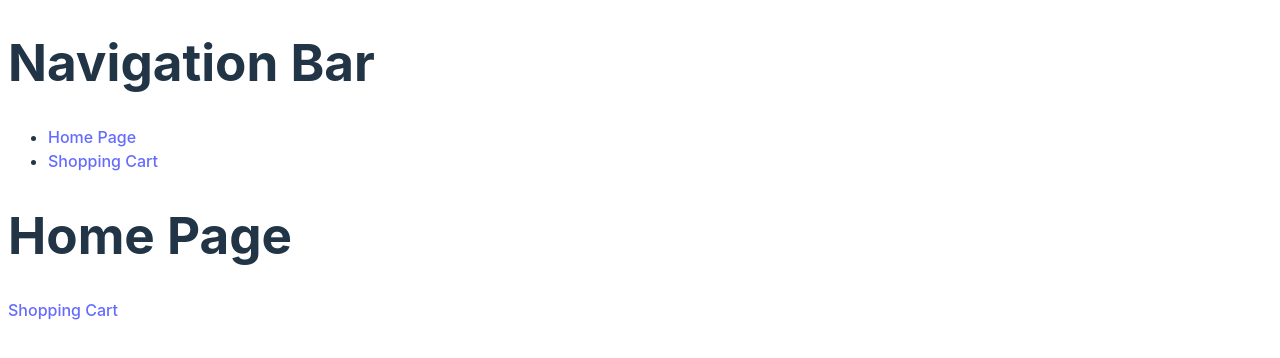
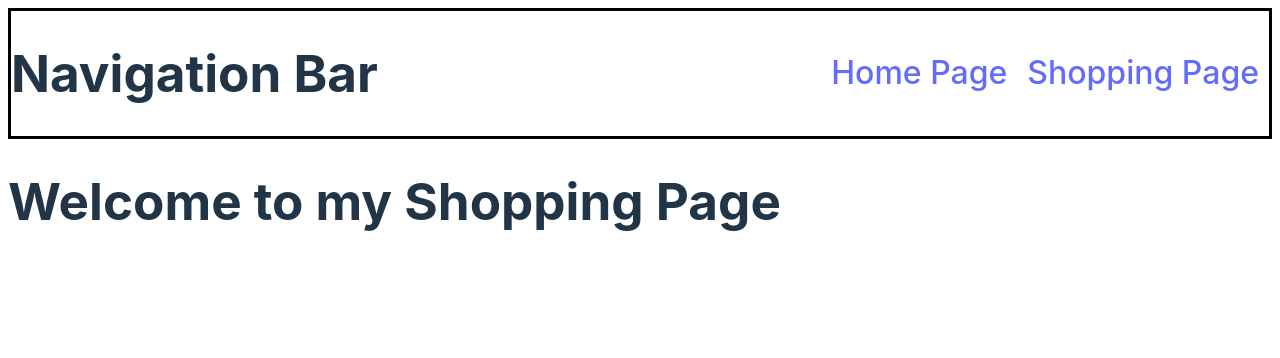
Before and after one commit to ChrisM345/shopping-cart, a React (Vite) app: page / in a window 1280 px wide. Shown: the top 358 px of the page. Built offline with nearby package versions, Linux system fonts and the light colour scheme.

Commit message:
Added Outlet. Added children to routes. Cart quantity now updates

```diff
--- a/src/components/HomePage.jsx
+++ b/src/components/HomePage.jsx
@@ -1,12 +1,11 @@
-import { Link } from "react-router-dom";
+import { Link, Outlet } from "react-router-dom";
 import Navigationbar from "./Navigation";
 
 const Homepage = () => {
   return (
     <>
       <Navigationbar />
-      <h1>Home Page</h1>
-      <Link to="ShoppingCart">Shopping Cart</Link>
+      <Outlet />
     </>
   );
 };
--- /dev/null
+++ b/src/components/MainPage.jsx
@@ -0,0 +1,9 @@
+const MainPage = () => {
+  return (
+    <>
+      <h1>Welcome to my Shopping Page</h1>
+    </>
+  );
+};
+
+export default MainPage;
--- a/src/components/Navigation.jsx
+++ b/src/components/Navigation.jsx
@@ -1,8 +1,9 @@
 import { Link } from "react-router-dom";
+import "../styles/Navigation.css";
 
 const Navigationbar = () => {
   return (
-    <>
+    <div className="navigationBar">
       <h1>Navigation Bar</h1>
       <nav>
         <ul>
@@ -10,11 +11,11 @@ const Navigationbar = () => {
             <Link to="/">Home Page</Link>
           </li>
           <li>
-            <Link to="/ShoppingCart">Shopping Cart</Link>
+            <Link to="/ShoppingCart">Shopping Page</Link>
           </li>
         </ul>
       </nav>
-    </>
+    </div>
   );
 };
 
--- a/src/components/ShoppingPage.jsx
+++ b/src/components/ShoppingPage.jsx
@@ -3,7 +3,7 @@ import { useState, useEffect } from "react";
 import "../styles/Shoppingpage.css";
 
 const ShopPage = () => {
-  const [cartItems, setCartItems] = useState([]);
+  const [cartQuantity, setCartQuantity] = useState(0);
   const [products, setProducts] = useState([]);
   const [productQty, setProductQty] = useState();
   const [loading, setLoading] = useState(true);
@@ -36,6 +36,7 @@ const ShopPage = () => {
     tempProductsData[index].quantity = productQty[index];
     // console.log(tempProductsData);
     setProducts(tempProductsData);
+    setCartQuantity(cartQuantity + parseInt(productQty[index]));
   }
 
   return loading ? (
@@ -44,8 +45,10 @@ const ShopPage = () => {
     </>
   ) : (
     <>
-      <Navigationbar />
-      <h1>Shop Page</h1>
+      <div className="shopNav">
+        <h1>Shop Page</h1>
+        <h1>Cart: {cartQuantity} Items</h1>
+      </div>
       <div className="productCardContainer">
         {products.map((product) => {
           return (
--- /dev/null
+++ b/src/styles/Navigation.css
@@ -0,0 +1,12 @@
+.navigationBar {
+  border: black solid;
+  display: flex;
+  align-items: center;
+  justify-content: space-between;
+}
+
+li {
+  display: inline;
+  padding: 10px;
+  font-size: 2rem;
+}
--- a/src/styles/Shoppingpage.css
+++ b/src/styles/Shoppingpage.css
@@ -10,7 +10,6 @@
   display: flex;
   flex-direction: column;
   text-align: center;
-  border: purple solid;
   max-width: 400px;
   padding: 50px;
 }
```
Also changed, not shown: src/components/StoreInfo.jsx (added, +24 -0 lines), src/routes.jsx (+11 -4 lines).
